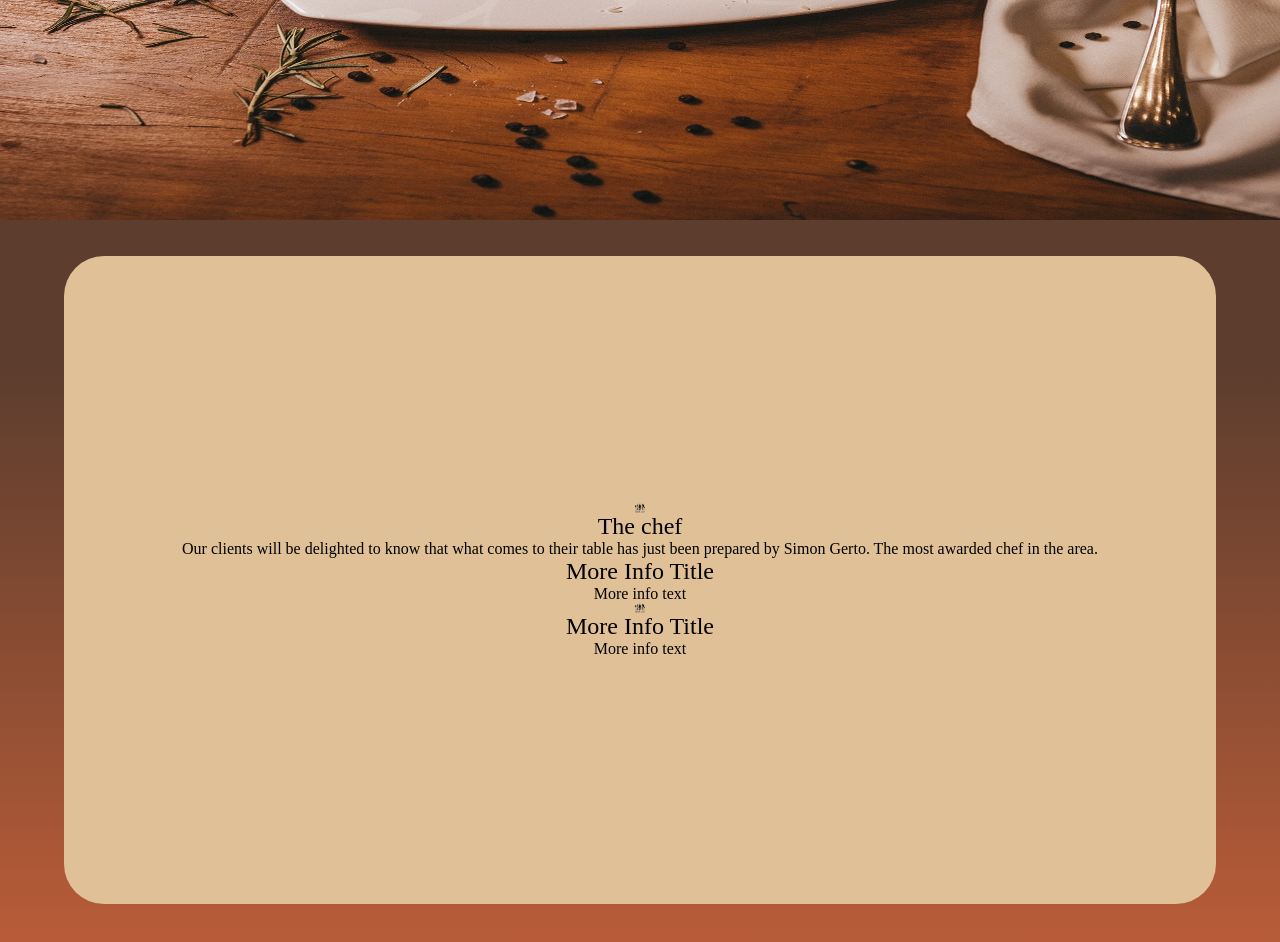
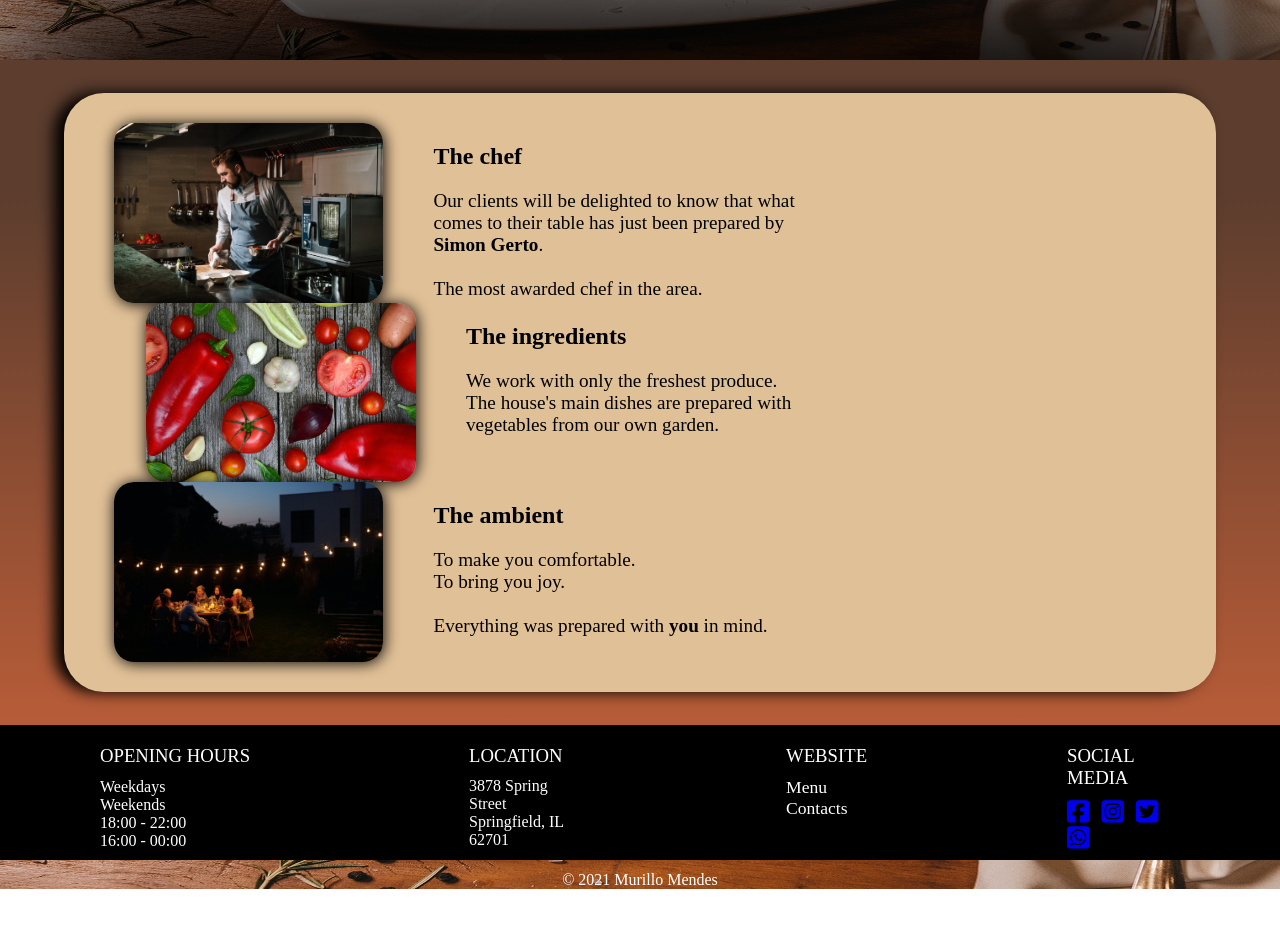
Before and after one commit to Murillo-Me/restaurant-page-top, a website built with webpack: page dist/index.html in a window 1280 px wide. Shown: the part 1380-2322 px from the top of the page. After the commit the page ends 2269 px from the top, so only its background shows below. Built offline with nearby package versions, Linux system fonts and the light colour scheme; files whose address does not match are found by name.

Commit message:
Finished home section

```diff
--- a/dist/index.html
+++ b/dist/index.html
@@ -4,6 +4,7 @@
     <meta charset="UTF-8">
     <meta http-equiv="X-UA-Compatible" content="IE=edge">
     <meta name="viewport" content="width=device-width, initial-scale=1.0">
+    <script src="https://kit.fontawesome.com/adfbc2203b.js" crossorigin="anonymous"></script>
     <link rel="stylesheet" href="style.css">
     <title>Document</title>
 </head>
@@ -37,25 +38,63 @@
       <section class="more-info-section">
           <div class="more-info-container">
               <div class="more-info-subcontainer">
-                  <img src="./assets/images/logo-clear.png" alt="" class="more-info-image">
+                  <img src="./assets/images/chef.jpg" alt="" class="more-info-image">
                   <h2 class="more-info-title">The chef</h2>
-                  <p class="more-info-text">Our clients will be delighted to know that what comes to their table has just been prepared by Simon Gerto. The most awarded chef in the area.</p>
+                  <p class="more-info-text">Our clients will be delighted to know that what comes to their table has just been prepared by <strong>Simon Gerto</strong>.<br><br>The most awarded chef in the area.</p>
               </div>
               <div class="more-info-subcontainer">
-                  <h2 class="more-info-title">More Info Title</h2>
-                  <p class="more-info-text">More info text</p>
+                  <img src="./assets/images/ingredients1.jpg" alt="" class="more-info-image">
+                  <h2 class="more-info-title">The ingredients</h2>
+                  <p class="more-info-text">We work with only the freshest produce.<br>The house's main dishes are prepared with vegetables from our own garden.</p>
               </div>
               <div class="more-info-subcontainer">
-                  <img src="./assets/images/logo-clear.png" alt="" class="more-info-image">
-                  <h2 class="more-info-title">More Info Title</h2>
-                  <p class="more-info-text">More info text</p>
+                  <img src="./assets/images/ambient.jpg" alt="" class="more-info-image">
+                  <h2 class="more-info-title">The ambient</h2>
+                  <p class="more-info-text">To make you comfortable.<br>To bring you joy.<br><br>Everything was prepared with <strong>you</strong> in mind.</p>
               </div>
           </div>
       </section>
    </main>
 
    <footer>
-
+<div class="footer-upper-information">
+    <div class="footer-opening-hours">
+        <h3 class="footer-title">OPENING HOURS</h3>
+        <div class="days">
+            <ul>
+                <li>Weekdays</li>
+                <li>Weekends</li>
+            </ul>
+        </div>
+        <div class="hours">
+            <ul>
+                <li>18:00 - 22:00</li>
+                <li>16:00 - 00:00</li>
+            </ul>
+        </div>
+    </div>
+    <div class="footer-location">
+        <h3 class="footer-title">LOCATION</h3>
+        <p class="location">3878 Spring Street<br>Springfield, IL 62701</p>
+    </div>
+    <div class="footer-navbar">
+        <h3 class="footer-title">WEBSITE</h3>
+        <ul>
+            <li><a class="footer-link">Menu</a></li>
+            <li><a class="footer-link">Contacts</a></li>
+        </ul>
+    </div>
+    <div class="footer-social-media">
+        <h3 class="footer-title">SOCIAL MEDIA</h3>
+        <a href="#"><i class="fab fa-facebook-square"></i></a>
+        <a href="#"><i class="fab fa-instagram-square"></i></a>
+        <a href="#"><i class="fab fa-twitter-square"></i></a>
+        <a href="#"><i class="fab fa-whatsapp-square"></i></a>
+    </div>
+</div>
+<div class="footer-disclaimer">
+    © 2021 Murillo Mendes
+</div>
    </footer>
 
 </body>
--- a/dist/style.css
+++ b/dist/style.css
@@ -26,7 +26,7 @@ img {
 
 body {
   --header-height: 80px;
-  --footer-height: 80px;
+  --footer-height: 135px;
   background-image: url(../assets/images/restaurant2.jpg);
   background-attachment: fixed;
   background-repeat: no-repeat;
@@ -77,7 +77,6 @@ header {
   display: flex;
   align-items: center;
   height: 100%;
-  padding-inline: 20px;
   border-left: 1px solid white;
   background-color: #5C3D2E;
 }
@@ -87,11 +86,16 @@ header {
 }
 
 .nav-links {
+  display: inline-block;
+  height: 100%;
+  width: 100%;
   text-decoration: none;
   color: white;
   font-weight: bold;
   font-size: 1.2rem;
-  border-bottom: 1px solid white;
+  line-height: 5rem;
+  text-decoration-line: underline;
+  padding-inline: 20px;
 }
 
 .nav-focus {
@@ -108,8 +112,7 @@ main {
   display: flex;
   justify-content: space-between;
   width: 100%;
-  min-height: calc(100vh - var(--header-height));
-  height: 110vh;
+  height: calc(100vh - var(--header-height));
   background-color: black;
 }
 
@@ -144,7 +147,7 @@ main {
 
 .hero-img-container {
   margin-right: 0px;
-  min-height: 110vh;
+  height: calc(100vh - var(--header-height));
 }
 
 .hero-img-container img {
@@ -161,6 +164,7 @@ main {
   align-items: center;
   background-image: linear-gradient(#5C3D2E 20%, #B85C38);
   height: calc(100vh - var(--footer-height));
+  box-shadow: 0px -100px 180px black;
 }
 
 .more-info-container {
@@ -172,21 +176,115 @@ main {
   width: 90%;
   height:90%;
   border-radius: 40px;
+  box-shadow: -10px 0px 15px black;
 }
 
 .more-info-subcontainer {
   display: flex;
   flex-direction: column;
-  justify-content: center;
+  justify-content: left;
+  align-items: flex-start;
+  flex-wrap: wrap;
+  width: fit-content;
+  height: 30%;
+  margin-left: auto;
+  margin-right: 350px;
+  text-align: left;
+}
+
+.more-info-subcontainer:first-of-type, .more-info-subcontainer:last-of-type {
+  margin-right: auto;
+  margin-left: 50px;
+}
+
+.more-info-title {
+  margin-block: 20px;
+  font-weight: bold;
+}
+
+.more-info-text {
+  width: 400px;
+  font-size: 1.2rem;
+}
+
+.more-info-subcontainer img {
+  border-radius: 20px;
+  box-shadow: 1px 1px 15px black;
+  height: 100%;
+  margin-right: 50px;
+}
+
+footer {
+  color: white;
+  height: var(--footer-height);
+  background-color: black;
+  display: flex;
+  flex-direction: column;
   align-items: center;
 }
 
-.more-info-subcontainer img {
-  width: 10px;
-  height: 10px;
+.footer-upper-information {
+  margin-top: 10px;
+  display: flex;
+  justify-content: center;
 }
 
-footer {
-  height: var(--footer-height);
-  background-color: #B85C38;
+.footer-upper-information > div {
+  margin-inline: 100px;
+  margin-bottom: 20px;
 }
+
+.footer-opening-hours {
+  display: flex;
+  width: 200px;
+  justify-content: space-between;
+  flex-wrap: wrap;
+}
+
+.footer-title {
+  width: 100%;
+  margin-block: 10px;
+}
+
+.days {
+  margin-right: 30px;
+}
+
+.footer-link {
+  font-size: 1.1rem;
+  cursor: pointer;
+}
+
+.footer-link:hover {
+  color: #B85C38;
+}
+
+.footer-social-media i {
+  font-size: 1.6rem;
+  margin-right: 8px;
+}
+
+.footer-social-media a:visited {
+  text-decoration: none;
+  color: white;
+}
+
+.fa-facebook-square:hover {
+  color: #4267B2;
+  cursor: pointer;
+}
+
+.fa-instagram-square:hover {
+  color: #C13584;
+  cursor: pointer;
+}
+
+.fa-twitter-square:hover {
+  color: #1DA1F2;
+  cursor: pointer;
+}
+
+.fa-whatsapp-square:hover {
+  color: #25D366;
+  cursor: pointer;
+}
```
Also changed, not shown: dist/assets/images/ambient.jpg (added), dist/assets/images/chef.jpg (added), dist/assets/images/ingredients1.jpg (added), dist/assets/images/ingredients2.jpg (added).
